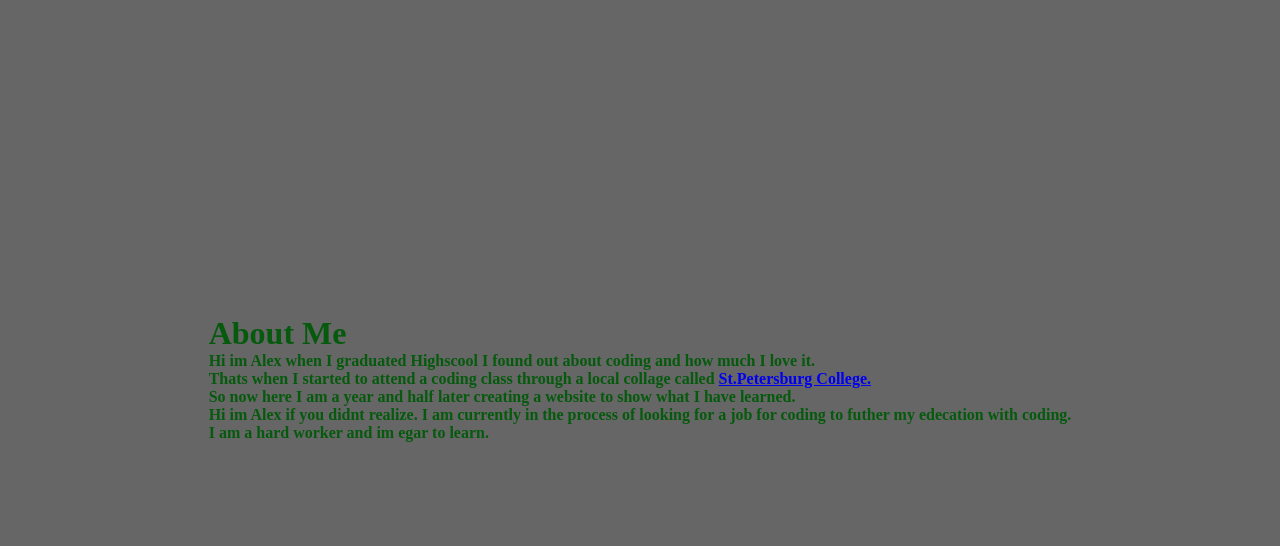
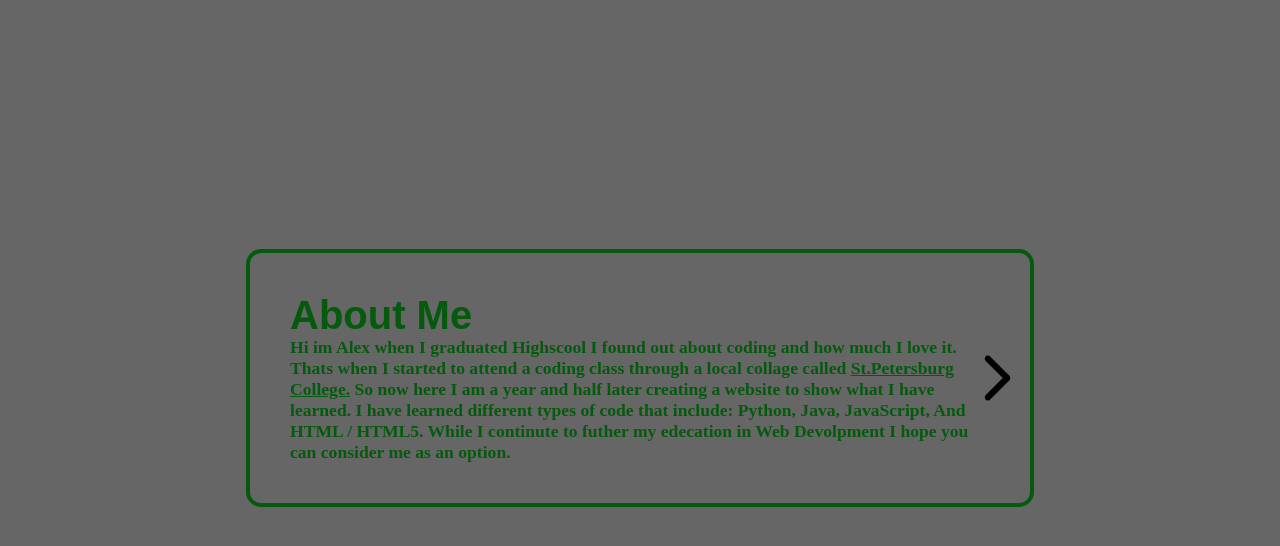
Before and after one commit to SNF-Alex/Portfolio, a plain HTML site: page index.html in a window 1280 px wide. Shown: the part 822-1368 px from the top of the page. Drawn offline with Linux system fonts and the light colour scheme.

Commit message:
SecondSection/Scroller

```diff
--- a/css/me.css
+++ b/css/me.css
@@ -6,7 +6,8 @@
 :root{
     --header-color: #d2f3fd;
     --hover-color: #007BFF;
-    --about-color: ;
+    --about-color: #065a0d;
+    --secondBack-color: #666666;
 }
 
 /*Smooth scroll affect for better looks*/
@@ -108,9 +109,67 @@ nav ul li a:hover{
     display: flex;
     justify-content: center;
     align-items: center;
+    position: relative;
+    overflow: hidden;
 }
 
+.content-container {
+    display: flex;
+    transition: transform 0.5s ease;
+  }
+
+.slide {
+    min-width: 100%;
+    display: flex;
+    justify-content: center;
+    align-items: center;
+  }
+
 .duoInfo{
-    color: #065a0d;
+    color: var(--about-color);
     font-weight: bolder;
+    border: 4px  solid var(--about-color);
+    border-radius: 15px;
+    padding: 40px;
+    width: 700px;
+    position: relative;
 }
+
+.duoInfo h1{
+    font: 40px / 1.1em  'opensans-bold', sans-serif;
+    font-weight: bold;
+}
+
+.duoInfo p{
+    font-size: 1.1em;
+}
+
+.duoInfo a{
+    color: var(--about-color);
+}
+
+#nextSlide {
+    position: absolute;
+    top: 50%;
+    right: 0;
+    transform: translateY(-50%);
+    background-color: var(--secondBack-color);
+    color: var(--about-color);
+    padding: 15px 10px;
+    border: none;
+    cursor: pointer;
+    font-size: 15px;
+    transition: background-color 0.3s ease;
+    border-radius: 50%;
+    font: 40px / 1.1em  'opensans-bold', sans-serif;
+}
+
+#nextSlide:hover {
+    background-color: var(--about-color);
+}
+
+.duoInfo button img{
+    display: flex;
+    height: 45px;
+    width: 45px;
+}
--- a/index.html
+++ b/index.html
@@ -21,33 +21,46 @@
        </header>
         <!--Top section with info-->
 
-        <div id="top">
-            <div class="top_welcome">
+            <div id="top" class="top_welcome">
                 <div class="welcome">
                     <h1>Hi I am Alexander Pace</h1>
                     <h2>AKA -- Alex</h2>
 
-                    <p> Hi im Alex I am hard working and egar to learn more about coding.<br>
-                        I attended/attend schooling for coding at <a href="https://www.spcollege.edu/">St.Petersburg College.</a> <br>
+                    <p> Hi im Alex, I am hard working and eager to learn more about coding.<br>
+                        I attended/attend schooling for coding/Web devolpment at <a href="https://www.spcollege.edu/">St.Petersburg College.</a> <br>
                     </p>
+                </div>
+            </div>
+
+        <!--Second section-->
+        <div id="mid" class="second_section">
+            <div class="content-container">
+                <!-- Slide 1 -->
+                <div class="slide">
+                    <div class="duoInfo">
+                        <h1>About Me</h1>
+                        <p> Hi im Alex when I graduated Highscool I found out about coding and how much I love it.
+                            Thats when I started to attend a coding class through a local collage called <a href="https://www.spcollege.edu/">St.Petersburg College.</a>
+                            So now here I am a year and half later creating a website to show what I have learned.
+                            I have learned different types of code that include: Python, Java, JavaScript, And HTML / HTML5.
+                            While I continute to futher my edecation in Web Devolpment I hope you can consider me as an option.
+                        </p>
+                        <button id="nextSlide"><img src="css/pictures/arrow.png" alt=""></button>
+                    </div>
+                </div>
+                <!-- Slide 2 -->
+                <div class="slide">
+                    <div class="duoInfo">
+                        <h1>More Info</h1>
+                        <p> This is the second slide's content. It's just a placeholder for demonstration. <br>
+                            Customize this area with additional skills, projects, or anything you'd like to feature.
+                        </p>
+                        <button id="nextSlide"><img src="css/pictures/arrow.png" alt=""></button>
+                    </div>
                 </div>
             </div>
         </div>
 
-        <!--Second section-->
-        <div id="mid">
-            <div class="second_section">
-                <div class="duoInfo">
-                    <h1>About Me</h1>
-                    <p> Hi im Alex when I graduated Highscool I found out about coding and how much I love it. <br>
-                        Thats when I started to attend a coding class through a local collage called <a href="https://www.spcollege.edu/">St.Petersburg College.</a> <br>
-                        So now here I am a year and half later creating a website to show what I have learned.
-                    </p>
-                    <p>Hi im Alex if you didnt realize. I am currently in the process of looking for a job for coding to futher my edecation with coding. <br>
-                        I am a hard worker and im egar to learn.
-                    </p>
-                </div>
-            </div>
-        </div>
+        <script src="js/scroller.js"></script>
     </body>
 </html>
--- /dev/null
+++ b/js/scroller.js
@@ -0,0 +1,17 @@
+document.addEventListener("DOMContentLoaded", () => {
+    const slidesContainer = document.querySelector(".content-container");
+    let currentSlideIndex = 0;
+    const slides = document.querySelectorAll(".slide");
+    const totalSlides = slides.length;
+
+    function goToNextSlide() {
+      currentSlideIndex = (currentSlideIndex + 1) % totalSlides;
+      slidesContainer.style.transform = `translateX(-${currentSlideIndex * 100}%)`;
+    }
+
+    // Attach event listeners to all next buttons
+    const buttons = document.querySelectorAll("#nextSlide");
+    buttons.forEach(button => {
+      button.addEventListener("click", goToNextSlide);
+    });
+  });
```
Also changed, not shown: css/pictures/arrow.png (added).
